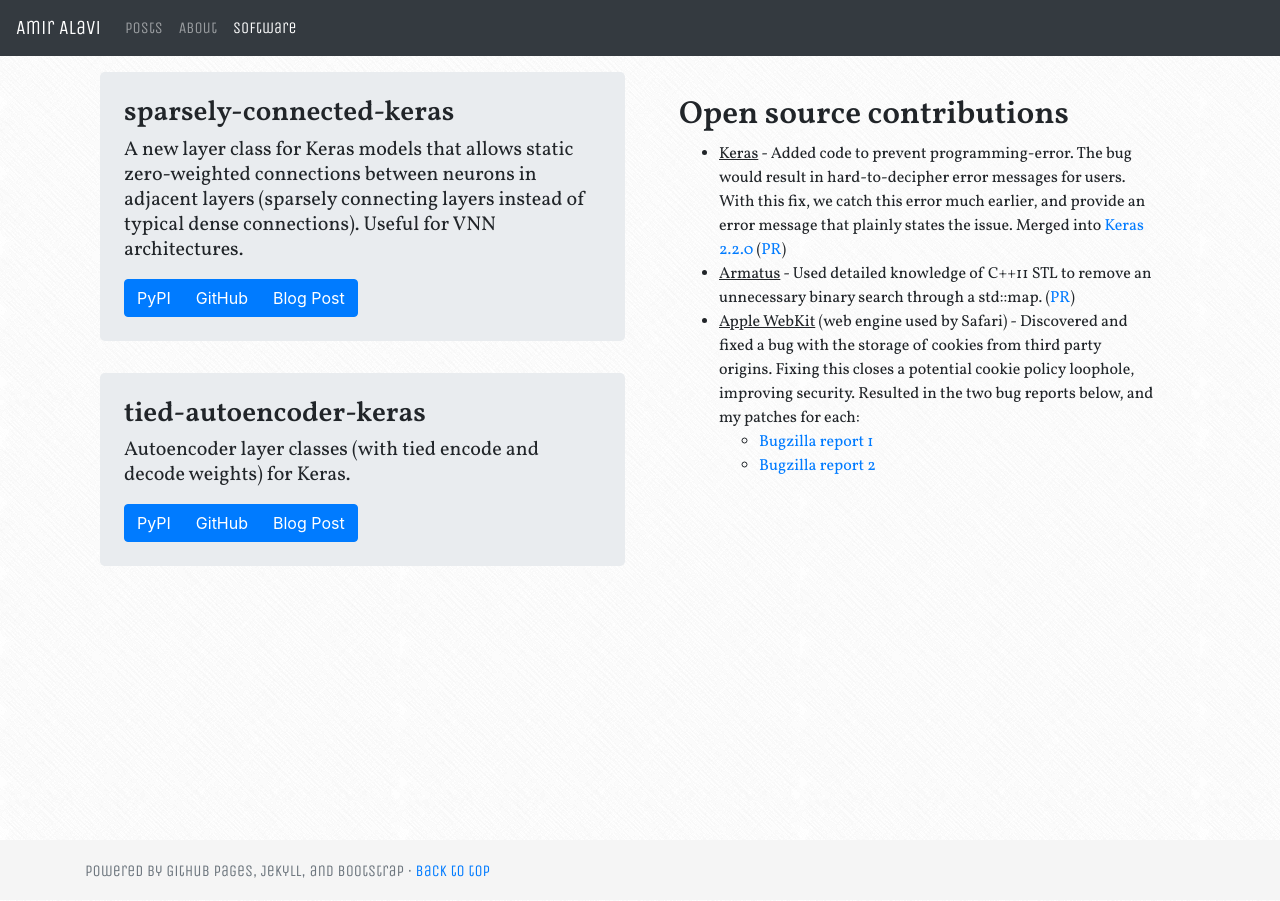
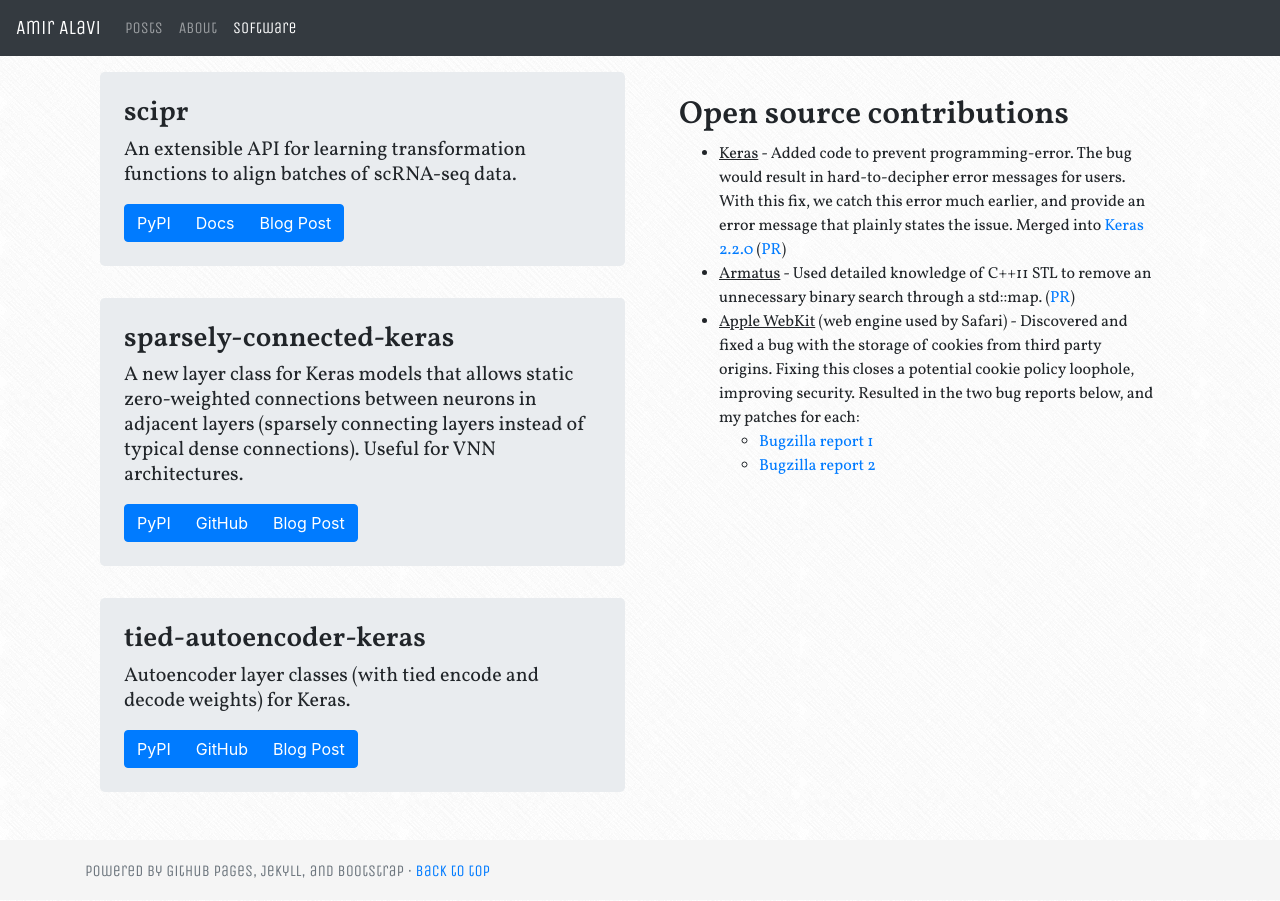
Before and after one commit to AmirAlavi/AmirAlavi.github.io, a Jekyll site: the page built from software/index.html, in a window 1280 px wide. Built offline with Jekyll 4.4.1, drawn with Linux system fonts in a browser that asks for light colours; nearby versions of some CDN libraries.

Commit message:
Add SCIPR post

```diff
--- /dev/null
+++ b/_includes/image.html
@@ -0,0 +1,4 @@
+<figure class="image" style="text-align: center;">
+    <img class="center-image" src="{{ include.url }}" alt="{{ include.description }}">
+    <figcaption>{{ include.description }}</figcaption>
+</figure>
--- a/css/main.css
+++ b/css/main.css
@@ -26,3 +26,9 @@ body {
 .reading-font, p {
     font-family: 'Vollkorn', serif;
 }
+
+.center-image
+{
+    margin: 0 auto;
+    display: block;
+}
--- a/software/index.html
+++ b/software/index.html
@@ -5,15 +5,38 @@ title: Software
 <div class="container">
 	<div class="row">
 		<div class="col">
+
+			<div class="row">
+				<div class="col">
+					<div class="jumbotron p-4">
+						<h3 class="secondary-font">scipr</h3>
+						<p class="lead">An extensible API for learning transformation functions to align batches of scRNA-seq data.</p>
+						<div class="btn-group" role="group" aria-label="Basic example">
+							<a role="button" class="btn btn-primary"
+								href="https://pypi.org/project/scipr/">PyPI</a>
+							<a role="button" class="btn btn-primary"
+								href="https://scipr.readthedocs.io">Docs</a>
+							<a role="button" class="btn btn-primary"
+								href="{{ site.baseurl }}{% post_url 2020-10-27-scipr %}">Blog Post</a>
+						</div><!-- btn-group -->
+					</div><!-- jumbotron -->
+				</div><!-- col -->
+			</div><!-- row -->
+
 			<div class="row">
 				<div class="col">
 					<div class="jumbotron p-4">
 						<h3 class="secondary-font">sparsely-connected-keras</h3>
-	    <p class="lead">A new layer class for Keras models that allows static zero-weighted connections between neurons in adjacent layers (sparsely connecting layers instead of typical dense connections). Useful for VNN architectures.</p>
+						<p class="lead">A new layer class for Keras models that allows static zero-weighted connections
+							between neurons in adjacent layers (sparsely connecting layers instead of typical dense
+							connections). Useful for VNN architectures.</p>
 						<div class="btn-group" role="group" aria-label="Basic example">
-	      <a role="button" class="btn btn-primary" href="https://pypi.org/project/sparsely-connected-keras/">PyPI</a>
-	      <a role="button" class="btn btn-primary" href="https://github.com/AmirAlavi/sparsely-connected-keras">GitHub</a>
-	      <a role="button" class="btn btn-primary" href="{{ site.baseurl }}{% post_url 2018-07-29-vnn-implementation %}">Blog Post</a>
+							<a role="button" class="btn btn-primary"
+								href="https://pypi.org/project/sparsely-connected-keras/">PyPI</a>
+							<a role="button" class="btn btn-primary"
+								href="https://github.com/AmirAlavi/sparsely-connected-keras">GitHub</a>
+							<a role="button" class="btn btn-primary"
+								href="{{ site.baseurl }}{% post_url 2018-07-29-vnn-implementation %}">Blog Post</a>
 						</div><!-- btn-group -->
 					</div><!-- jumbotron -->
 				</div><!-- col -->
@@ -25,21 +48,34 @@ title: Software
 						<h3 class="secondary-font">tied-autoencoder-keras</h3>
 						<p class="lead">Autoencoder layer classes (with tied encode and decode weights) for Keras.</p>
 						<div class="btn-group" role="group" aria-label="Basic example">
-	      <a role="button" class="btn btn-primary" href="https://pypi.org/project/tied-autoencoder-keras/">PyPI</a>
-	      <a role="button" class="btn btn-primary" href="https://github.com/AmirAlavi/tied-autoencoder-keras">GitHub</a>
-	      <a role="button" class="btn btn-primary" href="{{ site.baseurl }}{% post_url 2018-08-25-tied-autoencoders %}">Blog Post</a>
+							<a role="button" class="btn btn-primary"
+								href="https://pypi.org/project/tied-autoencoder-keras/">PyPI</a>
+							<a role="button" class="btn btn-primary"
+								href="https://github.com/AmirAlavi/tied-autoencoder-keras">GitHub</a>
+							<a role="button" class="btn btn-primary"
+								href="{{ site.baseurl }}{% post_url 2018-08-25-tied-autoencoders %}">Blog Post</a>
 						</div><!-- btn-group -->
 					</div><!-- jumbotron -->
 				</div><!-- col -->
 			</div><!-- row -->
 		</div><!-- col -->
+
 		<div class="col">
 			<div class="container p-4">
 				<h2 class="secondary-font">Open source contributions</h2>
 				<ul class="reading-font">
-	  <li><span style="text-decoration: underline;">Keras</span> - Added code to prevent programming-error. The bug would result in hard-to-decipher error messages for users. With this fix, we catch this error much earlier, and provide an error message that plainly states the issue. Merged into <a href="https://github.com/keras-team/keras/releases/tag/2.2.0">Keras 2.2.0</a> (<a href="https://github.com/keras-team/keras/pull/10266">PR</a>)</li>
-	  <li><span style="text-decoration: underline;">Armatus</span> - Used detailed knowledge of C++11 STL to remove an unnecessary binary search through a std::map. (<a href="https://github.com/kingsfordgroup/armatus/pull/7">PR</a>)</li>
-	  <li><span style="text-decoration: underline;">Apple WebKit</span> (web engine used by Safari) - Discovered and fixed a bug with the storage of cookies from third party origins. Fixing this closes a potential cookie policy loophole, improving security. Resulted in the two bug reports below, and my patches for each:
+					<li><span style="text-decoration: underline;">Keras</span> - Added code to prevent
+						programming-error. The bug would result in hard-to-decipher error messages for users. With this
+						fix, we catch this error much earlier, and provide an error message that plainly states the
+						issue. Merged into <a href="https://github.com/keras-team/keras/releases/tag/2.2.0">Keras
+							2.2.0</a> (<a href="https://github.com/keras-team/keras/pull/10266">PR</a>)</li>
+					<li><span style="text-decoration: underline;">Armatus</span> - Used detailed knowledge of C++11 STL
+						to remove an unnecessary binary search through a std::map. (<a
+							href="https://github.com/kingsfordgroup/armatus/pull/7">PR</a>)</li>
+					<li><span style="text-decoration: underline;">Apple WebKit</span> (web engine used by Safari) -
+						Discovered and fixed a bug with the storage of cookies from third party origins. Fixing this
+						closes a potential cookie policy loophole, improving security. Resulted in the two bug reports
+						below, and my patches for each:
 						<ul>
 							<li><a href="https://bugs.webkit.org/show_bug.cgi?id=158967">Bugzilla report 1</a></li>
 							<li><a href="https://bugs.webkit.org/show_bug.cgi?id=159095">Bugzilla report 2</a></li>
```
Also changed, not shown: _posts/2020-10-27-scipr.md (added, +43 -0 lines), assets/512px-Cpd_fish_affine.gif (added). Lines whose indentation alone changed are shown as unchanged.
